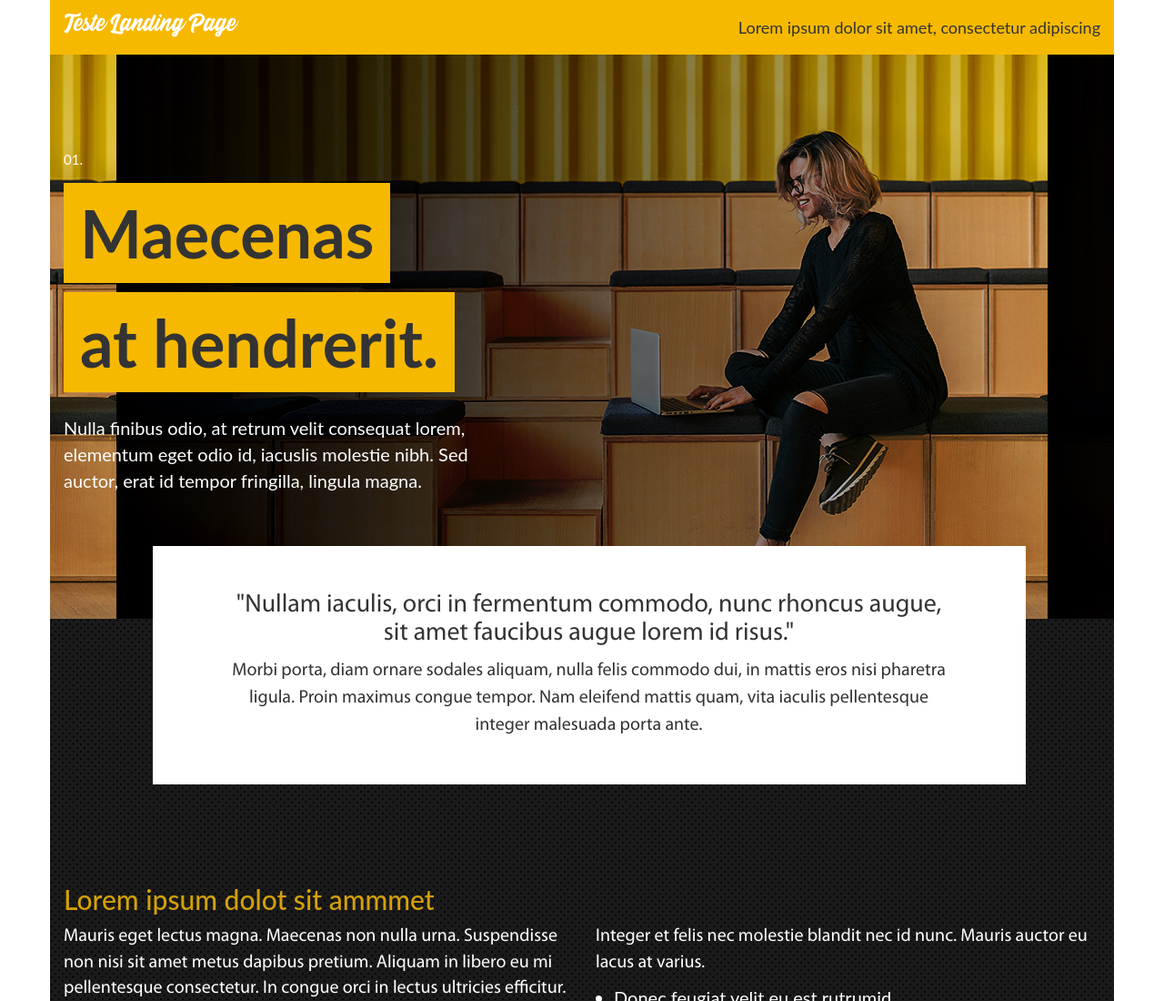
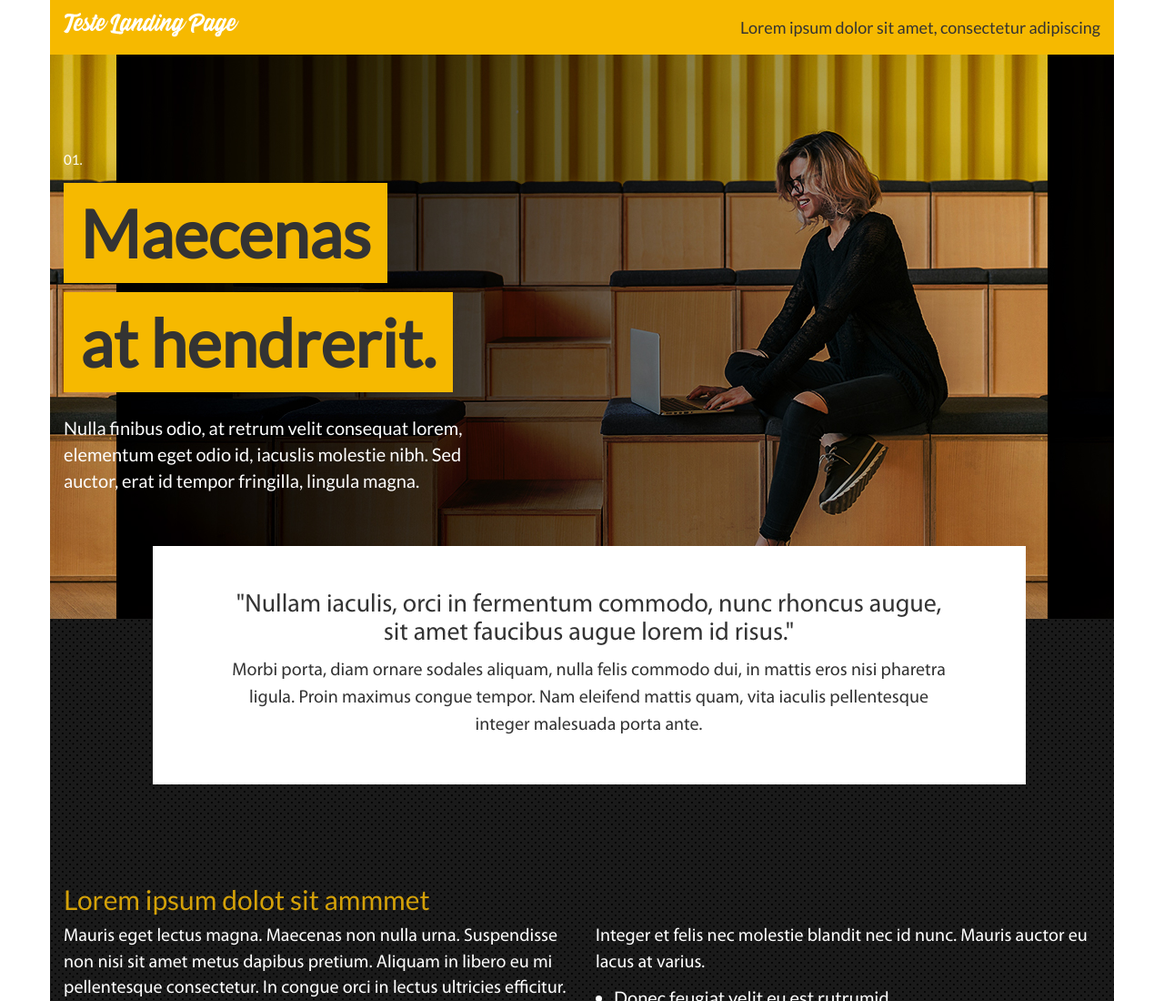
Before and after one commit to erikgs1/test-dev-frontend, a plain HTML site: page index.html in a window 1280 px wide. Shown: the top 1100 px of the page at 91% size. Drawn offline with nearby package versions, Linux system fonts and the light colour scheme.

Commit message:
att font lato

```diff
--- a/scss/style.scss
+++ b/scss/style.scss
@@ -1,7 +1,9 @@
 @font-face {
     font-family: 'Myriadpro';
-    src: url(../assets/fonts/Myriadpro-REGULAR.woff)
+    src: url(../assets/fonts/Myriadpro-REGULAR.woff);
   }
+@import url('https://fonts.googleapis.com/css2?family=Lato&display=swap');
+
 body{
     font-family: 'Lato', 'Myriadpro', sans-serif;
     header{
```
Also changed, not shown: css/style.css, 1 other file.
